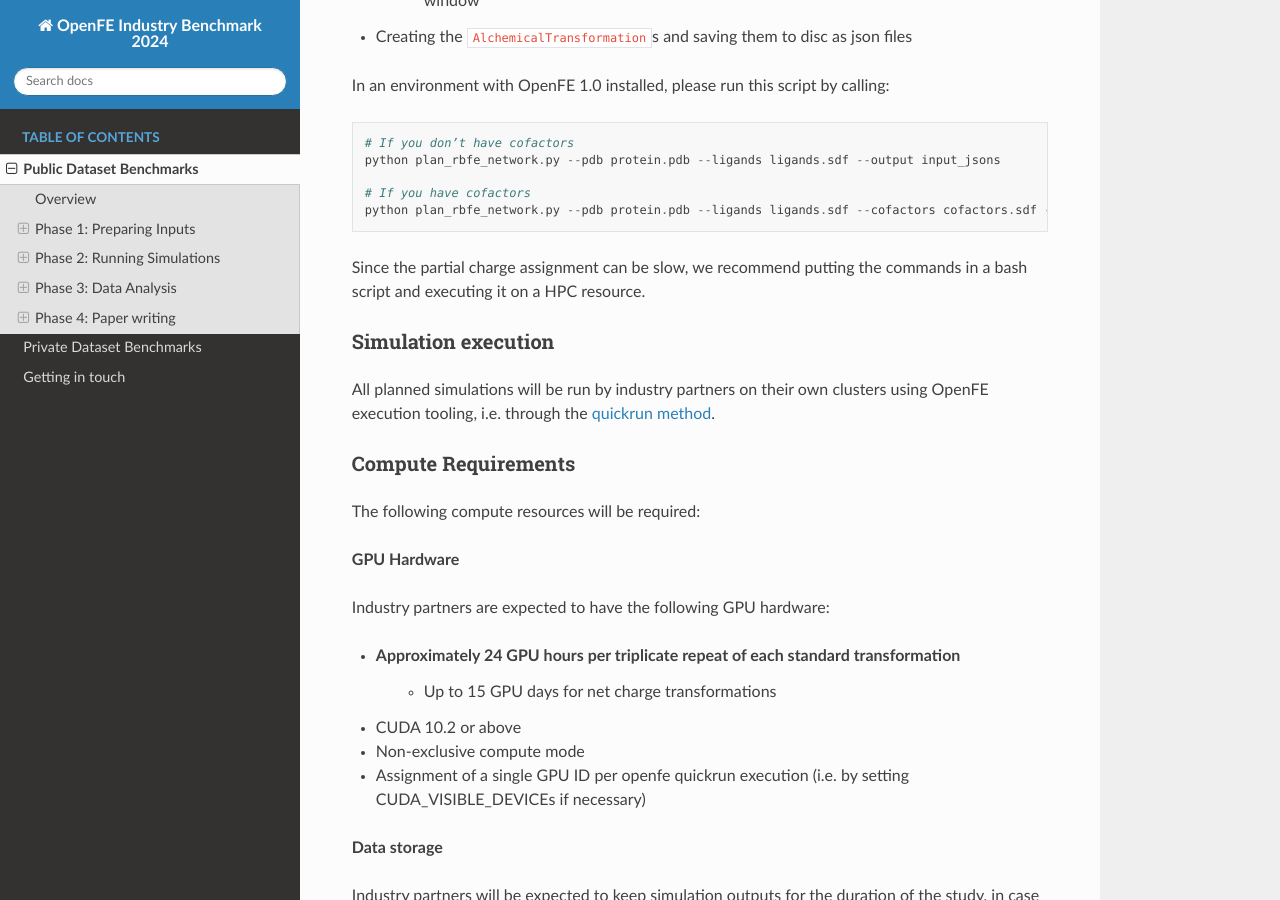
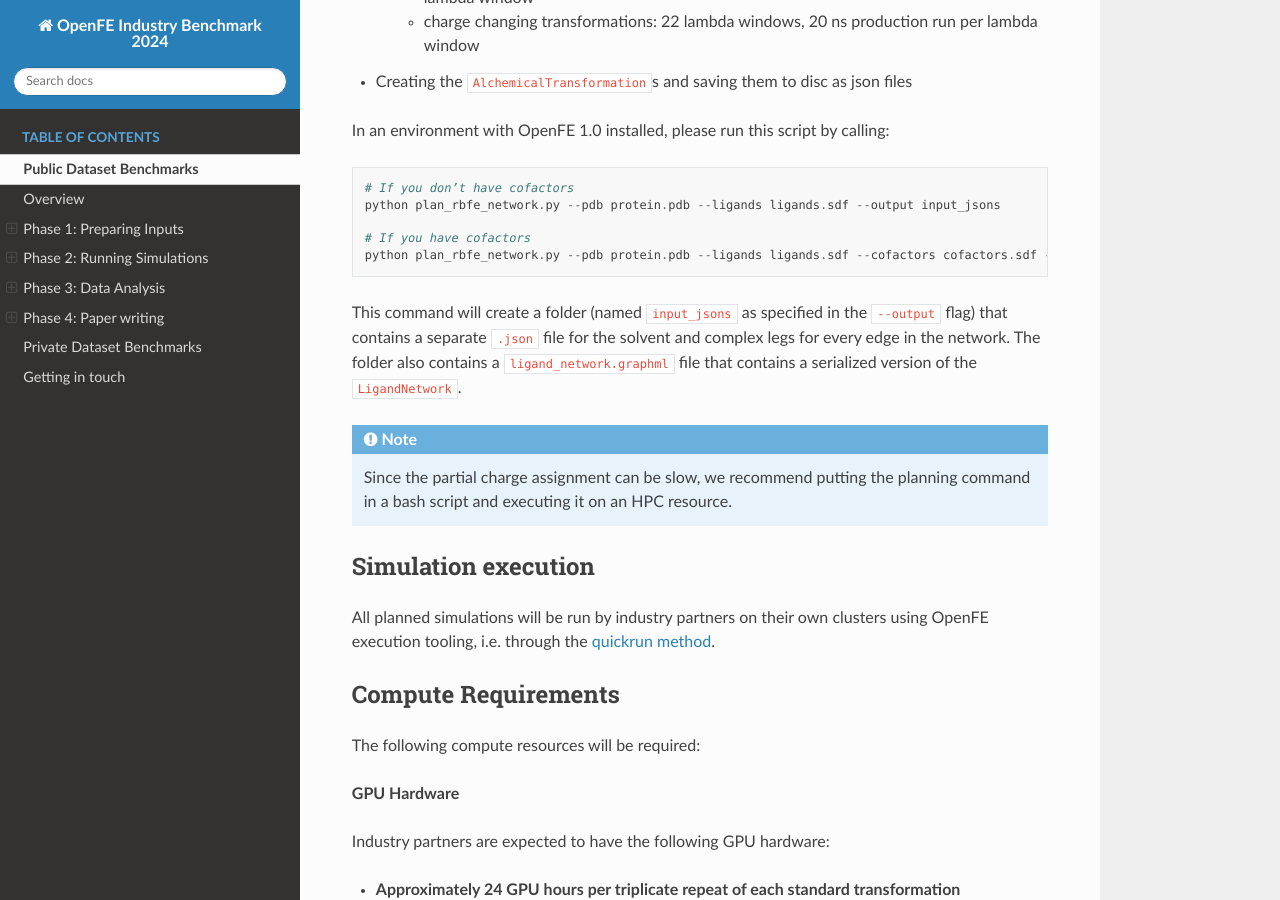
Before and after one commit to OpenFreeEnergy/IndustryBenchmarks2024, a Sphinx documentation site: the page built from docs/source/public/overview.rst, in a window 1280 px wide and 900 px high, scrolled down 3845 px. Built offline with Sphinx 7.4.7 and the Read the Docs theme 2.0.0, drawn with Linux system fonts in a browser that asks for light colours.

Commit message:
small fixes

```diff
--- a/docs/source/public/overview.rst
+++ b/docs/source/public/overview.rst
@@ -1,6 +1,4 @@
 .. _public_overview:
-
-*************************
 Public Dataset Benchmarks
 *************************
 
@@ -160,7 +158,11 @@
    # If you have cofactors
    python plan_rbfe_network.py --pdb protein.pdb --ligands ligands.sdf --cofactors cofactors.sdf --output input_jsons
 
-Since the partial charge assignment can be slow, we recommend putting the commands in a bash script and executing it on a HPC resource.
+This command will create a folder (named ``input_jsons`` as specified in the ``--output`` flag) that contains a separate ``.json`` file for the solvent and complex legs
+for every edge in the network. The folder also contains a ``ligand_network.graphml`` file that contains a serialized version of the ``LigandNetwork``.
+
+.. note::
+   Since the partial charge assignment can be slow, we recommend putting the planning command in a bash script and executing it on an HPC resource.
 
 Simulation execution
 ====================
```
